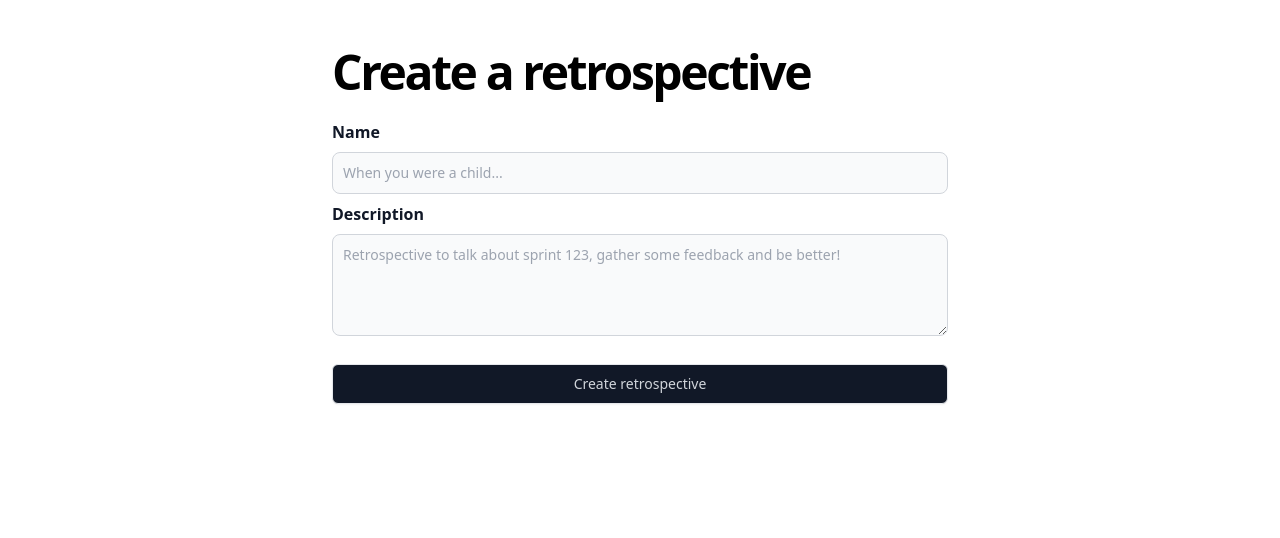
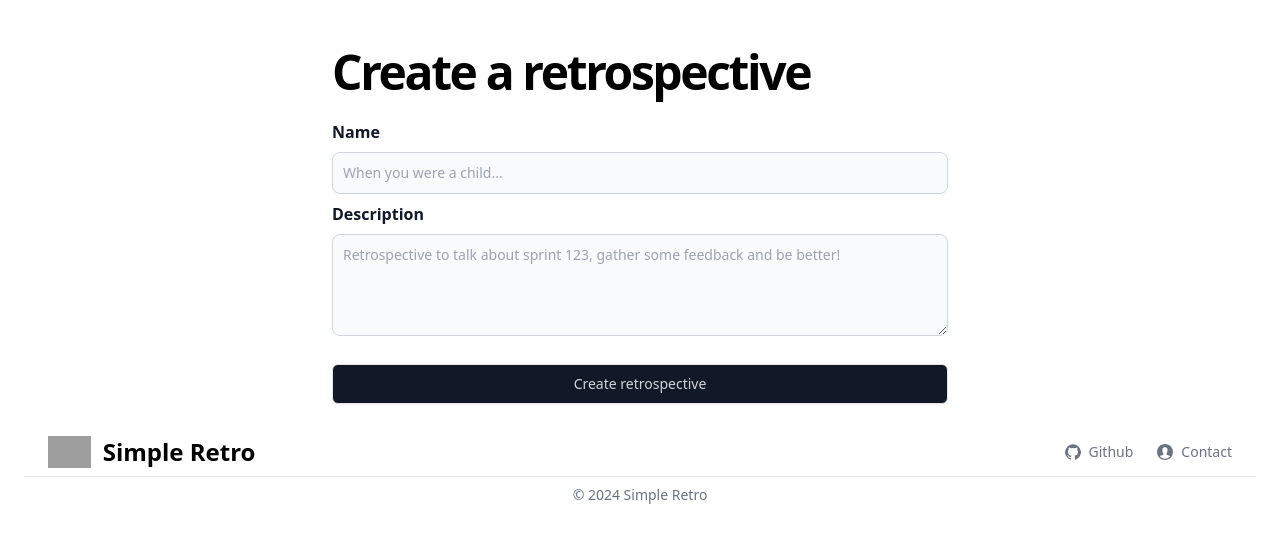
Before and after one commit to simple-retro/frontend, a Vue app: page /retrospective in a window 1280 px wide. Shown: the top 538 px of the page. Built offline with nearby package versions, Linux system fonts and the light colour scheme; grey boxes are pictures that could not be loaded.

Commit message:
feat: footer

```diff
--- a/src/App.vue
+++ b/src/App.vue
@@ -1,13 +1,15 @@
 <script setup lang="ts">
   import NotifyToast from './components/core/NotifyToast.vue';
+  import FooterComponent from './components/core/FooterComponent.vue';
   import { RouterView } from 'vue-router';
 </script>
 
 <template>
   <div class="mb-10">
     <NotifyToast class="fixed bottom-0 left-0 z-50 p-4" />
-    <div class="container grid mx-auto gap-4 px-4 py-8 md:py-12 md:px-6">
+    <div class="container grid mx-auto gap-4 px-4 pt-8 md:pt-12 md:px-6">
       <RouterView />
+      <FooterComponent />
     </div>
   </div>
 </template>
--- /dev/null
+++ b/src/components/core/ContactInfo.vue
@@ -0,0 +1,45 @@
+<script setup lang="ts">
+  import GithubIcon from '../icons/GithubIcon.vue';
+  import LinkedinIcon from '../icons/LinkedinIcon.vue';
+  import WebsiteIcon from '../icons/WebsiteIcon.vue';
+
+  const { name, role, avatar, githubUser, linkedinUser, websiteLink } = defineProps<{
+    name: string;
+    role: string;
+    avatar: string;
+    githubUser?: string;
+    linkedinUser?: string;
+    websiteLink?: string;
+  }>();
+</script>
+
+<template>
+  <div class="flex items-center gap-4">
+    <img class="w-10 h-10 rounded-full" :src="avatar" alt="" />
+    <div class="font-medium flex-auto">
+      <div>{{ name }}</div>
+      <div class="text-sm text-gray-500">{{ role }}</div>
+    </div>
+    <div class="text-gray-500 flex gap-3">
+      <a
+        v-if="githubUser"
+        target="_blank"
+        :href="`https://github.com/${githubUser}`"
+        class="hover:text-gray-900"
+      >
+        <GithubIcon />
+      </a>
+      <a
+        v-if="linkedinUser"
+        target="_blank"
+        :href="`https://www.linkedin.com/in/${linkedinUser}/`"
+        class="hover:text-gray-900"
+      >
+        <LinkedinIcon />
+      </a>
+      <a v-if="websiteLink" target="_blank" :href="`${websiteLink}`" class="hover:text-gray-900">
+        <WebsiteIcon />
+      </a>
+    </div>
+  </div>
+</template>
--- /dev/null
+++ b/src/components/core/FooterComponent.vue
@@ -0,0 +1,88 @@
+<script setup lang="ts">
+  import { ref } from 'vue';
+  import ModalifyComponent from './ModalifyComponent.vue';
+  import GithubIcon from '../icons/GithubIcon.vue';
+  import UserIcon from '../icons/UserIcon.vue';
+  import ContactInfo from './ContactInfo.vue';
+  const isOpen = ref(false);
+</script>
+
+<template>
+  <footer class="bottom-0 left-0 w-full bg-white">
+    <div class="w-full mx-auto py-4">
+      <div class="mx-6 sm:flex sm:items-center sm:justify-between">
+        <a href="#" class="flex items-center mb-4 sm:mb-0 space-x-3 rtl:space-x-reverse">
+          <img
+            src="https://2.bp.blogspot.com/-5xvOsHhp-jw/WEdhxnTeN0I/AAAAAAAABbs/Xs_aOfeOx2wFFgLAH0_ZZwhFIiKb3WbvwCLcB/s1600/umaru%252Bgolang.png"
+            class="h-8"
+            alt="Simple Retro Logo"
+          />
+          <span class="self-center text-2xl font-semibold whitespace-nowrap">Simple Retro</span>
+        </a>
+        <ul class="flex flex-wrap items-center mb-6 text-sm font-medium text-gray-500 sm:mb-0">
+          <li>
+            <a
+              target="_blank"
+              href="https://github.com/simple-retro"
+              class="hover:underline hover:text-gray-900 me-4 md:me-6 flex gap-2"
+            >
+              <GithubIcon extra-classes="w-4 h-4 self-center" />
+              Github
+            </a>
+          </li>
+          <li>
+            <button
+              class="hover:underline hover:text-gray-900 flex gap-2"
+              @click="isOpen = !isOpen"
+            >
+              <UserIcon extra-classes="w-4 h-4 self-center" />
+              Contact
+            </button>
+          </li>
+        </ul>
+      </div>
+      <hr class="my-2 border-gray-200 sm:mx-auto dark:border-gray-700 lg:my-2" />
+      <span class="block text-sm text-gray-500 sm:text-center"
+        >© {{ new Date().getFullYear() }}
+        <a href="#" class="hover:underline">Simple Retro</a></span
+      >
+    </div>
+  </footer>
+  <ModalifyComponent
+    v-if="isOpen"
+    extra-classes="py-8 flex flex-col gap-4 "
+    @close="isOpen = !isOpen"
+  >
+    <ContactInfo
+      name="Felipe Fernandes"
+      role="Backend"
+      avatar="https://avatars.githubusercontent.com/u/46628384?s=64v=4"
+      github-user="Mewbi"
+      linkedin-user="felipe-fernandes-gsc"
+      website-link="https://mewbi.github.io"
+    ></ContactInfo>
+    <ContactInfo
+      name="Filipe Abrão"
+      role="Backend"
+      avatar="https://avatars.githubusercontent.com/u/26333901?s=64&v=4"
+      github-user="Termack"
+      linkedin-user="filipe-abrao"
+      website-link="https://termack.github.io"
+    ></ContactInfo>
+    <ContactInfo
+      name="Kauã Barbosa"
+      role="Frontend"
+      avatar="https://avatars.githubusercontent.com/u/89055714?s=64&v=4"
+      github-user="devkauab"
+      linkedin-user="kauã-barbosa-do-nascimento-3b9832231"
+    ></ContactInfo>
+    <ContactInfo
+      name="Luan Caliel"
+      role="Frontend"
+      avatar="https://avatars.githubusercontent.com/u/59155752?s=64&v=4"
+      github-user="ySnoopyDogy"
+      linkedin-user="luan-caliel"
+      website-link="https://menherabot.xyz"
+    ></ContactInfo>
+  </ModalifyComponent>
+</template>
--- a/src/components/core/ModalifyComponent.vue
+++ b/src/components/core/ModalifyComponent.vue
@@ -6,6 +6,8 @@
   const close = () => {
     emit('close');
   };
+
+  const { extraClasses } = defineProps<{ extraClasses?: string }>();
 </script>
 
 <template>
@@ -13,7 +15,7 @@
     class="fixed inset-0 z-10 flex items-center justify-center bg-black bg-opacity-70 cursor-pointer"
     @click="close"
   >
-    <div class="bg-white px-8 pt-3 pb-8 rounded-md w-6/12" @click.stop>
+    <div class="bg-white px-8 rounded-md w-6/12" :class="extraClasses ?? 'pt-3 pb-8'" @click.stop>
       <slot />
     </div>
   </div>
--- /dev/null
+++ b/src/components/icons/GithubIcon.vue
@@ -0,0 +1,19 @@
+<script setup lang="ts">
+  const { extraClasses } = defineProps<{ extraClasses?: string }>();
+</script>
+<template>
+  <svg
+    :class="extraClasses ?? 'w-6 h-6'"
+    aria-hidden="true"
+    xmlns="http://www.w3.org/2000/svg"
+    fill="currentColor"
+    viewBox="0 0 20 20"
+  >
+    <title>Github</title>
+    <path
+      fill-rule="evenodd"
+      d="M10 .333A9.911 9.911 0 0 0 6.866 19.65c.5.092.678-.215.678-.477 0-.237-.01-1.017-.014-1.845-2.757.6-3.338-1.169-3.338-1.169a2.627 2.627 0 0 0-1.1-1.451c-.9-.615.07-.6.07-.6a2.084 2.084 0 0 1 1.518 1.021 2.11 2.11 0 0 0 2.884.823c.044-.503.268-.973.63-1.325-2.2-.25-4.516-1.1-4.516-4.9A3.832 3.832 0 0 1 4.7 7.068a3.56 3.56 0 0 1 .095-2.623s.832-.266 2.726 1.016a9.409 9.409 0 0 1 4.962 0c1.89-1.282 2.717-1.016 2.717-1.016.366.83.402 1.768.1 2.623a3.827 3.827 0 0 1 1.02 2.659c0 3.807-2.319 4.644-4.525 4.889a2.366 2.366 0 0 1 .673 1.834c0 1.326-.012 2.394-.012 2.72 0 .263.18.572.681.475A9.911 9.911 0 0 0 10 .333Z"
+      clip-rule="evenodd"
+    />
+  </svg>
+</template>
--- /dev/null
+++ b/src/components/icons/LinkedinIcon.vue
@@ -0,0 +1,18 @@
+<template>
+  <svg
+    xmlns="http://www.w3.org/2000/svg"
+    viewBox="0 0 16 16"
+    fill="none"
+    role="img"
+    aria-labelledby="akli8arz4m5qzg9bckn62cdne70zuumh"
+    class="w-6 h-6 octicon"
+  >
+    <title>LinkedIn</title>
+    <g clip-path="url(#clip0_202_91845)">
+      <path
+        d="M14.5455 0H1.45455C0.650909 0 0 0.650909 0 1.45455V14.5455C0 15.3491 0.650909 16 1.45455 16H14.5455C15.3491 16 16 15.3491 16 14.5455V1.45455C16 0.650909 15.3491 0 14.5455 0ZM5.05746 13.0909H2.912V6.18764H5.05746V13.0909ZM3.96291 5.20073C3.27127 5.20073 2.712 4.64 2.712 3.94982C2.712 3.25964 3.272 2.69964 3.96291 2.69964C4.65236 2.69964 5.21309 3.26036 5.21309 3.94982C5.21309 4.64 4.65236 5.20073 3.96291 5.20073ZM13.0938 13.0909H10.9498V9.73382C10.9498 8.93309 10.9353 7.90327 9.83491 7.90327C8.71855 7.90327 8.54691 8.77527 8.54691 9.67564V13.0909H6.40291V6.18764H8.46109V7.13091H8.49018C8.77673 6.58836 9.47636 6.016 10.52 6.016C12.6924 6.016 13.0938 7.44582 13.0938 9.30473V13.0909V13.0909Z"
+        fill="currentColor"
+      ></path>
+    </g>
+  </svg>
+</template>
--- /dev/null
+++ b/src/components/icons/UserIcon.vue
@@ -0,0 +1,16 @@
+<script setup lang="ts">
+  const { extraClasses } = defineProps<{ extraClasses?: string }>();
+</script>
+<template>
+  <svg
+    :class="extraClasses ?? 'w-6 h-6'"
+    aria-hidden="true"
+    xmlns="http://www.w3.org/2000/svg"
+    fill="currentColor"
+    viewBox="0 0 24 24"
+  >
+    <path
+      d="M12 0c-6.627 0-12 5.373-12 12s5.373 12 12 12 12-5.373 12-12-5.373-12-12-12zm0 22c-3.123 0-5.914-1.441-7.749-3.69.259-.588.783-.995 1.867-1.246 2.244-.518 4.459-.981 3.393-2.945-3.155-5.82-.899-9.119 2.489-9.119 3.322 0 5.634 3.177 2.489 9.119-1.035 1.952 1.1 2.416 3.393 2.945 1.082.25 1.61.655 1.871 1.241-1.836 2.253-4.628 3.695-7.753 3.695z"
+    />
+  </svg>
+</template>
--- /dev/null
+++ b/src/components/icons/WebsiteIcon.vue
@@ -0,0 +1,15 @@
+<template>
+  <svg
+    aria-hidden="true"
+    viewBox="0 0 16 16"
+    version="1.1"
+    fill="currentColor"
+    data-view-component="true"
+    class="octicon octicon-link w-6 h-6"
+  >
+    <title>Website</title>
+    <path
+      d="m7.775 3.275 1.25-1.25a3.5 3.5 0 1 1 4.95 4.95l-2.5 2.5a3.5 3.5 0 0 1-4.95 0 .751.751 0 0 1 .018-1.042.751.751 0 0 1 1.042-.018 1.998 1.998 0 0 0 2.83 0l2.5-2.5a2.002 2.002 0 0 0-2.83-2.83l-1.25 1.25a.751.751 0 0 1-1.042-.018.751.751 0 0 1-.018-1.042Zm-4.69 9.64a1.998 1.998 0 0 0 2.83 0l1.25-1.25a.751.751 0 0 1 1.042.018.751.751 0 0 1 .018 1.042l-1.25 1.25a3.5 3.5 0 1 1-4.95-4.95l2.5-2.5a3.5 3.5 0 0 1 4.95 0 .751.751 0 0 1-.018 1.042.751.751 0 0 1-1.042.018 1.998 1.998 0 0 0-2.83 0l-2.5 2.5a1.998 1.998 0 0 0 0 2.83Z"
+    ></path>
+  </svg>
+</template>
--- a/src/views/AboutPage.vue
+++ b/src/views/AboutPage.vue
@@ -1,4 +1,21 @@
+<script setup lang="ts"></script>
+
 <template>
-  <h1 class="text-4xl font-bold">About the project</h1>
-  eae
+  <div class="min-h-screen">
+    <div class="text-center">
+      <img
+        src="https://2.bp.blogspot.com/-5xvOsHhp-jw/WEdhxnTeN0I/AAAAAAAABbs/Xs_aOfeOx2wFFgLAH0_ZZwhFIiKb3WbvwCLcB/s1600/umaru%252Bgolang.png"
+        class="h-45 inline"
+      />
+      <h1 class="mt-4 text-4xl font-bold">Simple Retro</h1>
+    </div>
+
+    <div class="mt-10">
+      <p>
+        Simple Retro is a user-friendly website designed to facilitate Scrum Retrospective meetings.
+        This tool is aimed at Agile teams practicing Scrum methodology, providing them with a
+        platform to conduct effective retrospectives in a straightforward manner.
+      </p>
+    </div>
+  </div>
 </template>
```
